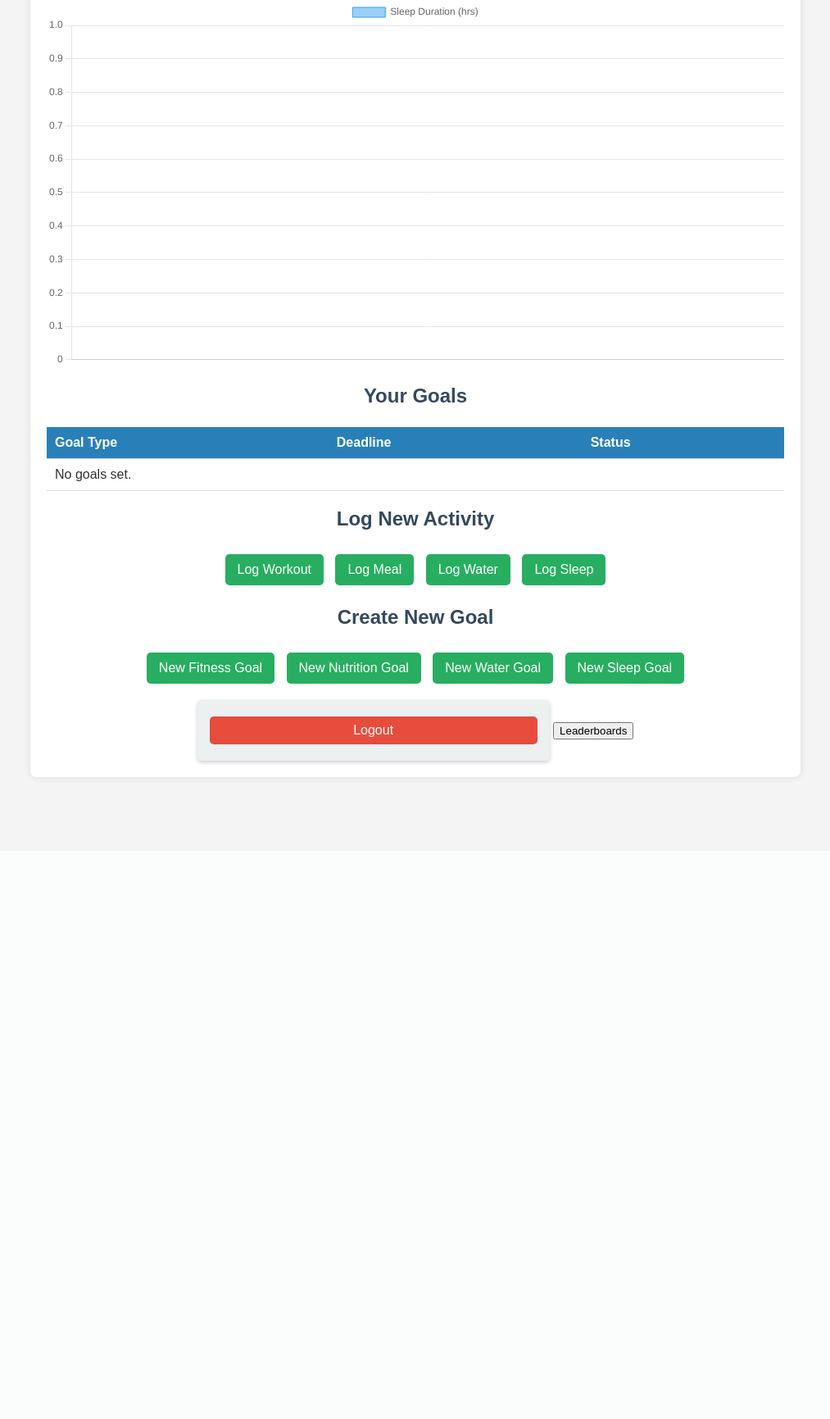
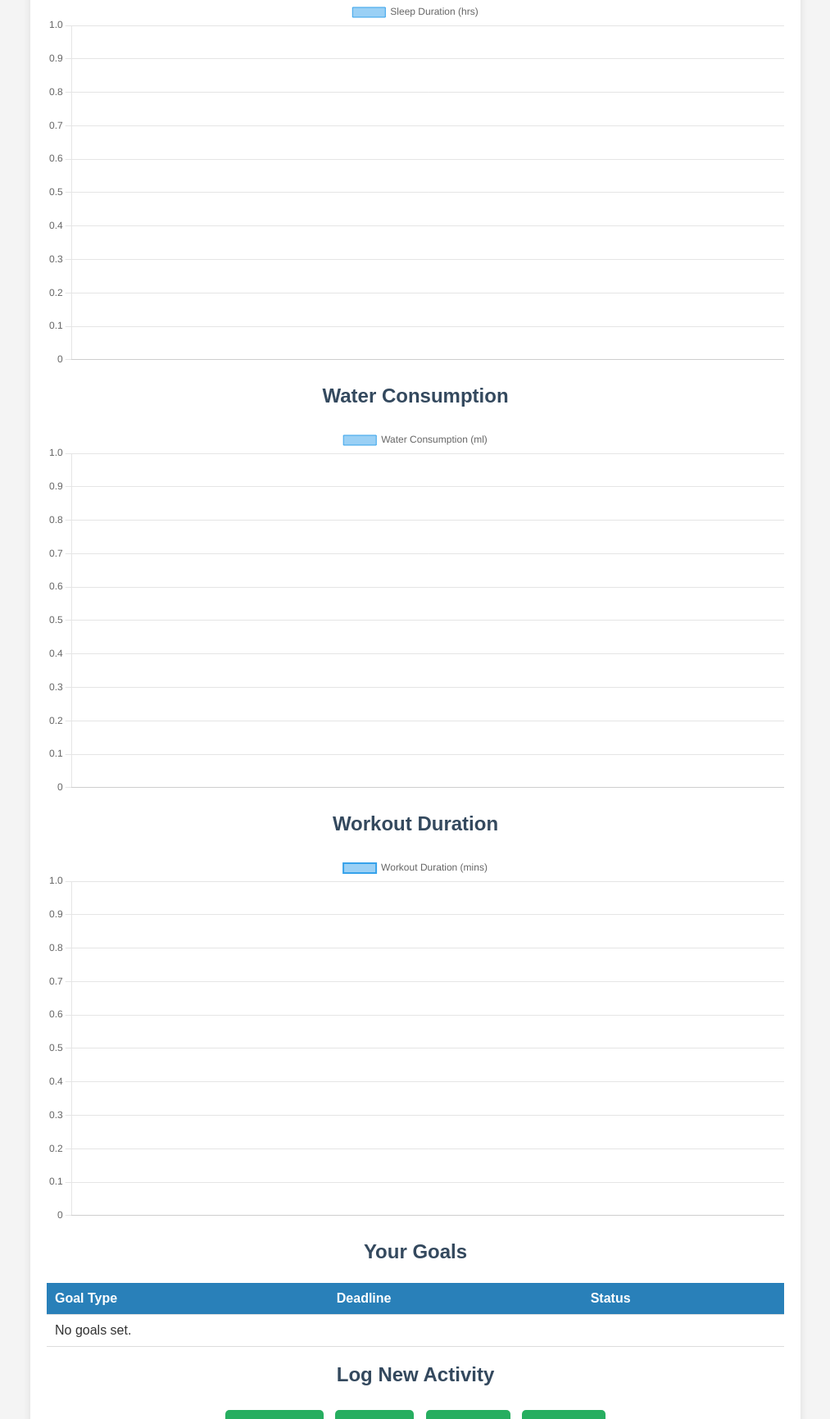
Before and after one commit to csweenz/Capstone, a Django app: page /dashboard/ in a window 1280 px wide. Shown: the part 1047-2778 px from the top of the page at 82% size, without its empty margins (133-1146 px from the left). Before the commit the page ends 2000 px from the top, so only its background shows below. Run offline with Django 5.2, Linux system fonts and the light colour scheme; the visitor is signed in with stand-in values (Sample User, id 1); data that the repository does not hold is empty.

Commit message:
Water Chart + Workout Chart

```diff
--- a/capstoneproject/LogMyFit/templates/dashboard.html
+++ b/capstoneproject/LogMyFit/templates/dashboard.html
@@ -61,9 +61,15 @@
         <h3>Sleep Duration</h3>
         <canvas id="sleepChart"></canvas>
 
+        <h3>Water Consumption</h3>
+        <canvas id="waterChart"></canvas>
+
+        <h3>Workout Duration</h3>
+        <canvas id="workoutChart"></canvas>
+
         <script>
             const chartData = JSON.parse('{{ chart_data_json|escapejs }}');
-
+            //Calories Chart
             const ctx1 = document.getElementById('caloriesChart').getContext('2d');
             const caloriesChart = new Chart(ctx1, {
                 type: 'line',
@@ -77,7 +83,7 @@
                     }]
                 }
             });
-
+            //Sleep Chart
             const ctx2 = document.getElementById('sleepChart').getContext('2d');
             const sleepChart = new Chart(ctx2, {
                 type: 'bar',
@@ -87,6 +93,33 @@
                         label: 'Sleep Duration (hrs)',
                         data: chartData.sleep,
                         borderWidth: 1
+                    }]
+                }
+            });
+            //Water consumption chart
+            const ctx3 = document.getElementById('waterChart').getContext('2d');
+            const waterChart = new Chart(ctx3, {
+                type: 'bar',
+                data: {
+                    labels: chartData.dates,
+                    datasets: [{
+                        label: 'Water Consumption (ml)',
+                        data: chartData.water,
+                        borderWidth: 1
+                    }]
+                }
+            });
+            //Workout Duration Chart
+            const ctx4 = document.getElementById('workoutChart').getContext('2d');
+            const workoutChart = new Chart(ctx4, {
+                type: 'line',
+                data: {
+                    labels: chartData.dates,
+                    datasets: [{
+                        label: 'Workout Duration (mins)',
+                        data: chartData.workout_duration,
+                        borderWidth: 2,
+                        fill: true
                     }]
                 }
             });
```
